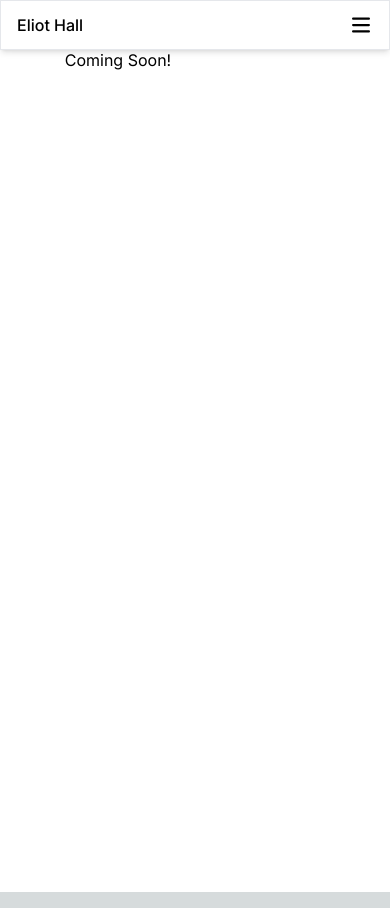
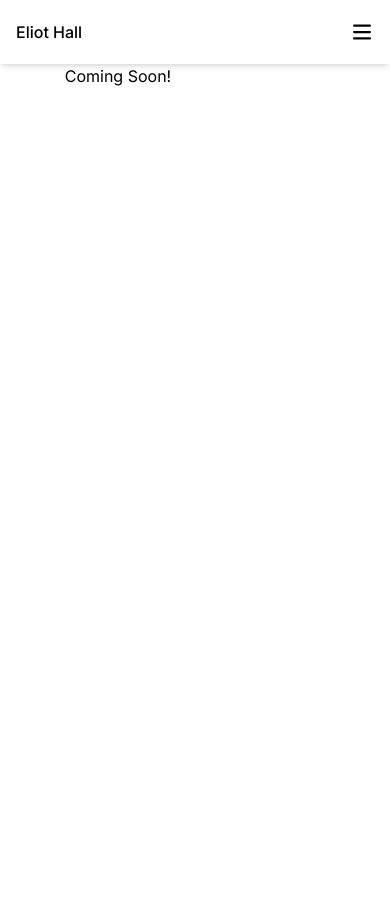
Before and after one commit to chrehall68/chrehall68.github.io, a Next.js app: page /projects in a window 390 px wide. Built offline with nearby package versions, Linux system fonts and the light colour scheme.

Commit message:
remove materialtailwind since interferes w/ dark

```diff
--- a/components/NavBar.tsx
+++ b/components/NavBar.tsx
@@ -1,29 +1,29 @@
-import React from "react";
-import {
-    Navbar,
-    Typography,
-    IconButton,
-    Collapse,
-} from "@material-tailwind/react";
+import React, { useState } from "react";
 import { HomeIcon, QuestionMarkCircleIcon, DocumentTextIcon, Bars3Icon, XMarkIcon } from "@heroicons/react/16/solid";
 import Link from "next/link";
 
 export const NavbarDefault: React.FunctionComponent = () => {
-    const [openNav, setOpenNav] = React.useState(false);
+    const [openNav, setOpenNav] = useState(false);
+    const [atTop, setAtTop] = useState(true)
 
     React.useEffect(() => {
+        let openListener = () => window.innerWidth >= 960 && setOpenNav(false)
         window.addEventListener(
             "resize",
-            () => window.innerWidth >= 960 && setOpenNav(false),
+            openListener,
         );
-        return () => window.removeEventListener("resize", () => window.innerWidth >= 960 && setOpenNav(false));
-    }, []);
+        let scrollListener = () => setAtTop(window.scrollY == 0)
+        window.addEventListener(
+            "scroll",
+            scrollListener,
+        );
+
+        return () => { window.removeEventListener("resize", openListener); window.removeEventListener('scroll', scrollListener); }
+    }, [openNav, atTop]);
 
     const navList = (
         <ul className="mt-2 mb-4 flex flex-col gap-2 lg:mb-0 lg:mt-0 lg:flex-row lg:items-center lg:gap-6">
-            <Typography
-                as="li"
-                variant="small"
+            <li
                 color="blue-gray"
                 className="flex items-center gap-x-2 p-1 font-medium"
             >
@@ -31,10 +31,8 @@ export const NavbarDefault: React.FunctionComponent = () => {
                     <HomeIcon className="h-6 w-6" />
                     Home
                 </Link>
-            </Typography>
-            <Typography
-                as="li"
-                variant="small"
+            </li>
+            <li
                 color="blue-gray"
                 className="flex items-center gap-x-2 p-1 font-medium"
             >
@@ -42,10 +40,8 @@ export const NavbarDefault: React.FunctionComponent = () => {
                     <QuestionMarkCircleIcon className="h-6 w-6" />
                     About
                 </Link>
-            </Typography>
-            <Typography
-                as="li"
-                variant="small"
+            </li>
+            <li
                 color="blue-gray"
                 className="flex items-center gap-x-2 p-1 font-medium"
             >
@@ -53,33 +49,30 @@ export const NavbarDefault: React.FunctionComponent = () => {
                     <DocumentTextIcon className="h-6 w-6" />
                     Projects
                 </Link>
-            </Typography>
+            </li>
         </ul>
     );
 
     return (
-        <div className="my-12 lg:m-16">
-            <Navbar className="fixed top-0 left-0 w-full flex-inline justify-center shadow-md bg-white dark:bg-black">
-                <div className="mx-auto max-w-screen-xl px-4 py-2 lg:px-8 lg:py-4 mx-auto flex items-center justify-between text-black dark:text-white">
+        <div className="my-16 lg:my-24">
+            <nav className={"fixed top-0 left-0 w-full flex-inline justify-center shadow-md bg-white dark:bg-black " + (atTop || openNav ? "bg-opacity-100 rounded-none" : "bg-opacity-80 rounded-b-xl")}>
+                <div className="mx-auto max-w-screen-xl px-4 py-4 lg:px-8 lg:py-8 mx-auto flex items-center justify-between text-black dark:text-white">
                     <Link href="/" className="py-1 font-medium">
                         Eliot Hall
                     </Link>
                     <div className="hidden lg:block">{navList}</div>
-                    <IconButton
-                        variant="text"
+                    <p
                         className="ml-auto h-6 w-6 text-inherit hover:bg-transparent focus:bg-transparent active:bg-transparent lg:hidden"
-                        ripple={false}
                         onClick={() => setOpenNav(!openNav)}
                     >
                         {openNav ? <XMarkIcon className="h-6 w-6" /> : <Bars3Icon className="h-6 w-6" />}
-                    </IconButton>
+                    </p>
                 </div>
-                <Collapse open={openNav} className="bg-white dark:bg-black text-black dark:text-white">
-                    <div className="container mx-auto">
-                        {navList}
-                    </div>
-                </Collapse>
-            </Navbar >
+                <div className={"relative bg-white dark:bg-black text-black dark:text-white "}>
+                    {openNav ? navList : null}
+                    {atTop}
+                </div>
+            </nav >
         </div >
     );
 }
--- a/package.json
+++ b/package.json
@@ -3,14 +3,13 @@
   "version": "0.1.0",
   "private": true,
   "scripts": {
-    "dev": "next dev",
+    "dev": "next dev -p 8888",
     "build": "next build",
     "start": "next start",
     "lint": "next lint"
   },
   "dependencies": {
     "@heroicons/react": "^2.1.1",
-    "@material-tailwind/react": "^2.1.8",
     "next": "14.0.3",
     "react": "^18",
     "react-dom": "^18"
```
Also changed, not shown: 1 other file (tests, documents, lock files or other folders).
